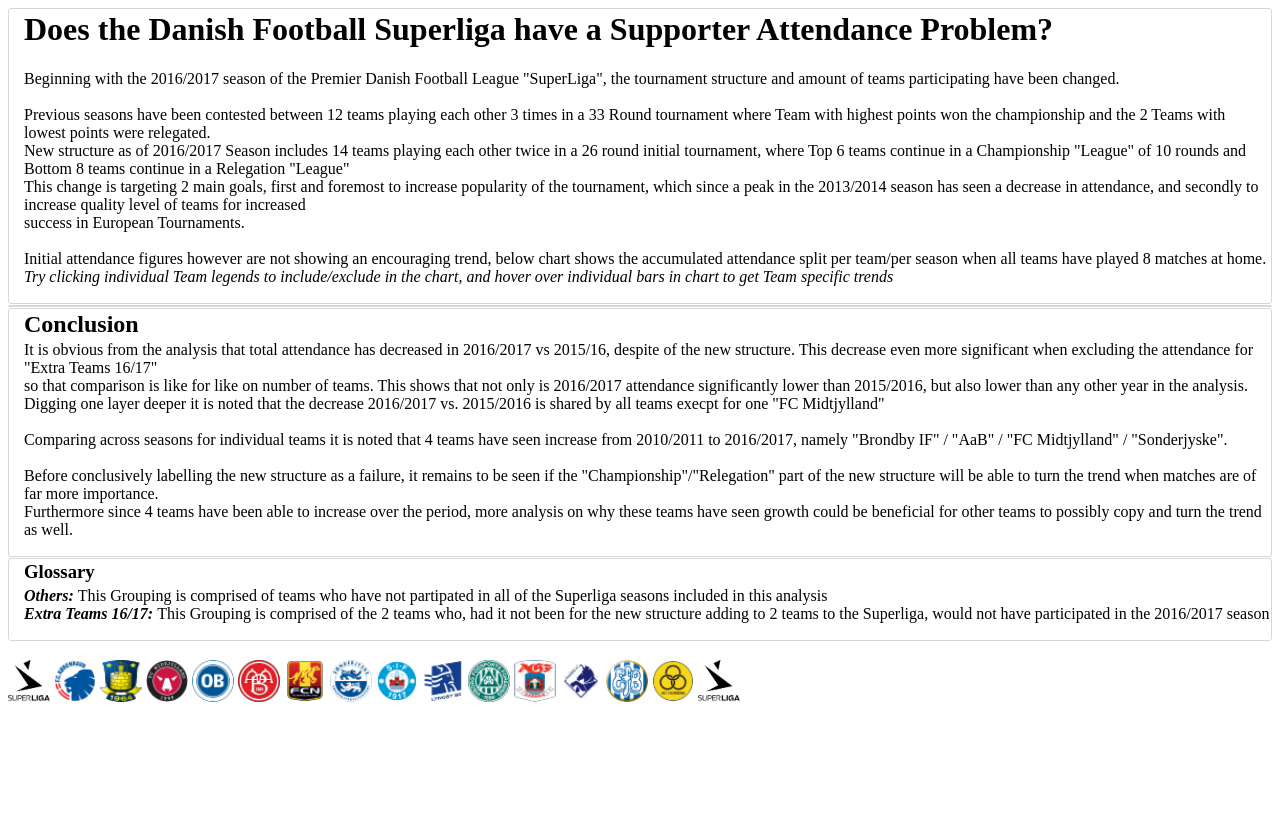
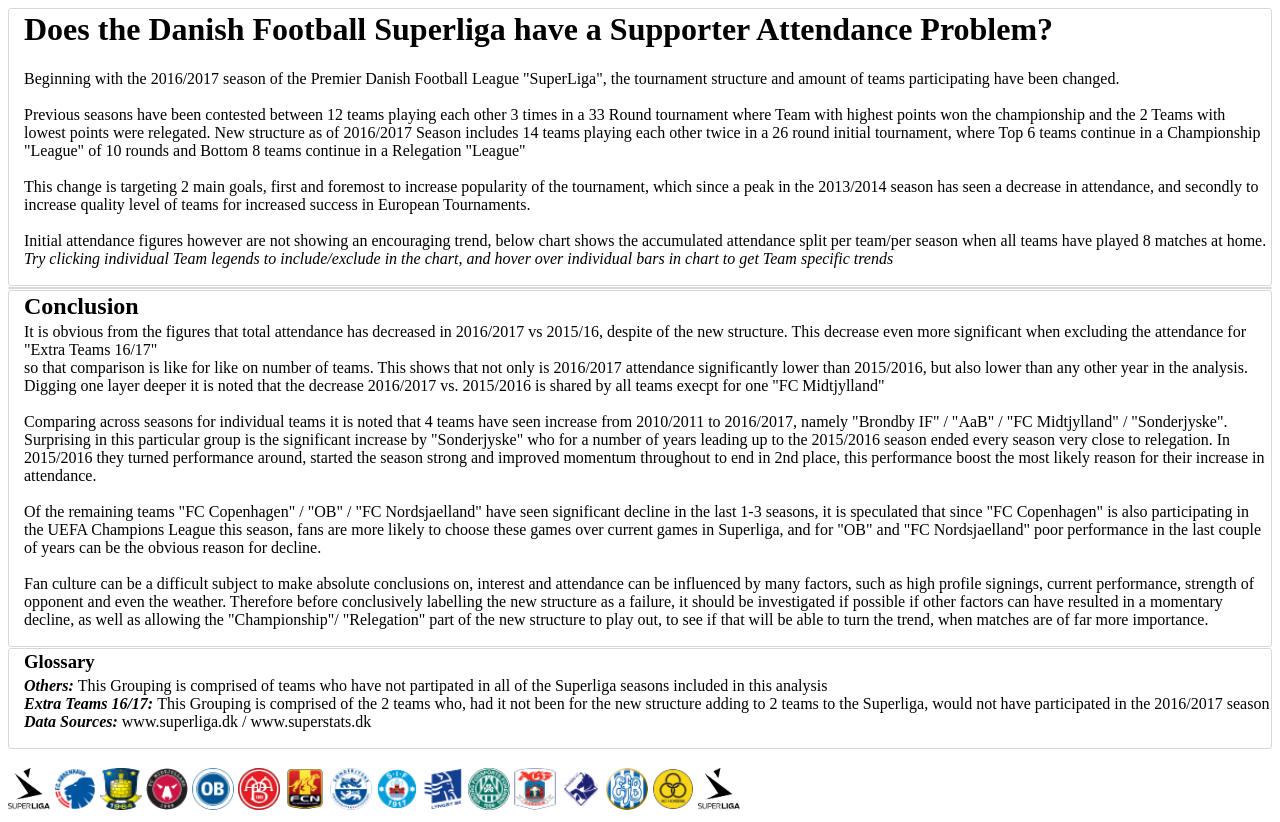
Before and after one commit to hofpcp/P6---Make-effective-Data-Visualizations, a plain HTML site: page index.html in a window 1280 px wide. Before the commit the page ends 800 px from the top, so only its background shows below. Drawn offline with nearby package versions, Linux system fonts and the light colour scheme; a script that the page names is missing.

Commit message:
Update index.html

```diff
--- a/index.html
+++ b/index.html
@@ -13,15 +13,15 @@
    been changed. <br> <br>
   Previous seasons have been contested between 12 teams playing each other 3
    times in a 33 Round tournament where Team with highest points won the
-  championship and the 2 Teams with lowest points were relegated. <br>
+  championship and the 2 Teams with lowest points were relegated.
   New structure as of 2016/2017 Season includes 14 teams playing each other
   twice in a 26 round initial tournament, where Top 6 teams continue in a
   Championship "League" of 10 rounds
-  and Bottom 8 teams continue in a Relegation "League"  <br>
+  and Bottom 8 teams continue in a Relegation "League"  <br> <br>
   This change is targeting 2 main goals, first and foremost to increase
   popularity of the tournament, which since a peak in the 2013/2014 season has
   seen a decrease in attendance, and secondly to increase quality level of teams
-  for increased <br> success in European Tournaments.  <br> <br>
+  for increased success in European Tournaments.  <br> <br>
   Initial attendance figures however are not showing an encouraging trend,
   below chart shows the accumulated attendance split per team/per season when
   all teams have played 8 matches at home. <br>
@@ -92,7 +92,8 @@
 
         myChart.draw(1000);
 
-        // suppress deafualt tooltip and build custom for added information
+        // Build custom tooltip
+        // suppress deafualt tooltip
         var tipChart = null;
         var popup = null;
 
@@ -112,8 +113,8 @@
         // Set the size and position of the popup
           var width = 300,
               height = 200,
-              x = 1050;
-              y = 200
+              x = 730;
+              y = 300
 
         // Fade the popup fill mixing the shape fill with 80% white
           var popupFillColor = d3.rgb(
@@ -148,11 +149,10 @@
             .style("font-size", 15)
             .style("fill", stroke);
 
-        // Filter the data for the selected brand and sku
-          // var hoverData = dimple.filterData(data, "season", e.xValue);
+        // Filter the data for the selected home_team
           hoverData = dimple.filterData(data, "home_team", e.seriesValue);
 
-        // Create a new mini chart of Unit Sales over Months
+        // Create a new mini chart of Attendance over seasons
           tipChart = new dimple.chart(svg,  hoverData);
           tipChart.setBounds(x + 10, y + 30, width - 10, height - 40);
           tipChart.addCategoryAxis("x", "season").addOrderRule(["2010/2011",
@@ -160,12 +160,11 @@
             "2016/2017"]);
           tipChart.addMeasureAxis("y", "attendance").hidden = true;
 
-        // Add a bar series, this can be changed to a line, area or bubble
-        // by changing the plot parameter accordingly.
+        // Add a bar series to the minichart
           var popUpSeries = tipChart.addSeries("SelectedSeries",
             dimple.plot.bar);
 
-        // Set the gap to 80% - just a style preference
+        // Set the gap to 50%
           popUpSeries.barGap = 0.5;
 
         // Set the color to the stroke color of the selected node
@@ -211,21 +210,17 @@
         // Vertically center the text on the point
                 label.attr("dy", "0.35em")
 
-        // Style the text - this can be better done with label.attr("class",
-        // "my-label-class")
+        // Styling of label text
                 label.style("text-anchor", "middle")
                   .style("font-size", "12px")
                   .style("font-family", "sans-serif")
                   .style("opacity", 0.8)
 
-        // Set the text itself in thousands
+        // Set the text itself
                 label.text(d3.format(",.1f")(total) + "k");
 
-        // Once the style and the text is set we can set the y position
-        // y._scale(total) gives the y position of the total (and therefore the
-        // top of the top segment) label.node().getBBox().height gives the
-        // height of the text to leave a gap above the bar
-                label.attr("y", y._scale(total) - label.node().getBBox().height)
+        // Set y postion relative to total per season and slightly above bar
+              label.attr("y", y._scale(total) - label.node().getBBox().height)
 
               myChart.draw(800);
 
@@ -285,7 +280,7 @@
 
             // Filter the data
             myChart.data = dimple.filterData(data, "home_team", filterValues);
-            myChart.draw(1000);
+            // myChart.draw(1000);
 
             // remove all bar labels so that they can be created again with new
             // data based on group of legends chosen
@@ -303,7 +298,6 @@
             d3.selectAll("text:nth-child(3)").remove();
             d3.selectAll("text:nth-child(3)").remove();
 
-
             // add legend text again as removed together with bar labels
             svg.selectAll("title_text")
               .data(["Click legend to","show/hide owners:"])
@@ -318,6 +312,7 @@
 
             myChart.draw(800);
 
+
             // Repeat adding labels to each bar with totals according to
             // chosen legends Iterate every value on the x axis
             x.shapes.selectAll("text").each(function (h) {
@@ -331,7 +326,6 @@
                   return (q.season === h ? q.attendance : 0); });
 
         // Add the text for the label
-
                 var label = svg.append("text");
 
         // Set the x position
@@ -344,23 +338,23 @@
         // Vertically center the text on the point
                 label.attr("dy", "0.35em")
 
-        // Style the text - this can be better done with label.attr("class",
-        // "my-label-class")
+        // Styling of the text
                 label.style("text-anchor", "middle")
                   .style("font-size", "12px")
                   .style("font-family", "sans-serif")
                   .style("opacity", 0.8)
 
-        // Set the text itself in thousands
-
+        // Set the text
                 label.text(d3.format(",.1f")(total) + "k");
 
-        // Once the style and the text is set we can set the y position
-        // y._scale(total) gives the y position of the total (and therefore the
-        // top of the top segment)
-        // label.node().getBBox().height gives the height of the text to leave
-        // a gap above the bar
-                label.attr("y", y._scale(total) - label.node().getBBox().height)
+        // Set the y postion according to total per bar and slightly above
+                if (typeof y._scale !== 'undefined') {
+                  var yScale = y._scale(total) - label.node().getBBox().height
+                } else {
+                  var yScale = 135
+                }
+
+                label.attr("y", yScale)
 
                 myChart.draw(800);
 
@@ -396,7 +390,7 @@
 
   <h2>Conclusion</h2>
 
-  <p>It is obvious from the analysis that total attendance has decreased in
+  <p>It is obvious from the figures that total attendance has decreased in
   2016/2017 vs 2015/16, despite of the new structure. This decrease even more
   significant when excluding the attendance for "Extra Teams 16/17" <br>
   so that comparison is like for like on number of teams. This shows that not
@@ -406,13 +400,28 @@
   is shared by all teams execpt for one "FC Midtjylland" <br> <br>
   Comparing across seasons for individual teams it is noted that 4 teams have
   seen increase from 2010/2011 to 2016/2017, namely "Brondby IF" / "AaB" /
-  "FC Midtjylland" / "Sonderjyske". <br> <br>
-  Before conclusively labelling the new structure as a failure, it
-  remains to be seen if the "Championship"/"Relegation" part of the new
-  structure will be able to turn the trend when matches are of far more
-  importance. <br> Furthermore since 4 teams have been able to increase over
-  the period, more analysis on why these teams have seen growth could be
-  beneficial for other teams to possibly copy and turn the trend as well. </p>
+  "FC Midtjylland" / "Sonderjyske". Surprising in this particular group
+  is the significant increase by "Sonderjyske" who for a number of years
+  leading up to the 2015/2016 season ended every season very close to
+  relegation. In 2015/2016 they turned performance around, started the
+  season strong and improved momentum throughout to end in 2nd place, this
+  performance boost the most likely reason for their increase in attendance.
+  <br> <br> Of the remaining teams "FC Copenhagen" / "OB" / "FC Nordsjaelland"
+  have seen significant decline in the last 1-3 seasons, it is speculated that
+  since "FC Copenhagen" is also participating in the UEFA
+  Champions League this season, fans are more likely to choose these games
+  over current games in Superliga, and for "OB" and "FC Nordsjaelland" poor
+  performance in the last couple of years can be the obvious reason for
+  decline. <br> <br>
+  Fan culture can be a difficult subject to make absolute conclusions on,
+  interest and attendance can be influenced by many factors, such as high
+  profile signings, current performance, strength of opponent and even the
+  weather. Therefore before conclusively labelling the new structure as a
+  failure, it should be investigated if possible if other factors can have
+  resulted in a momentary decline, as well as allowing the "Championship"/
+  "Relegation" part of the new structure to play out, to see if that will
+  be able to turn the trend, when matches are of far more importance. <br>
+  </p>
 
 <style>
 
@@ -442,7 +451,9 @@
   have not partipated in all of the Superliga seasons included in this analysis
   <br> <strong><i>Extra Teams 16/17: </strong></i> This Grouping is comprised
   of the 2 teams who, had it not been for the new structure adding to 2 teams
-  to the Superliga, would not have participated in the 2016/2017 season</p>
+  to the Superliga, would not have participated in the 2016/2017 season
+  <br><strong><i>Data Sources: </strong></i> www.superliga.dk /
+  www.superstats.dk</p>
 
 <style>
 
```
